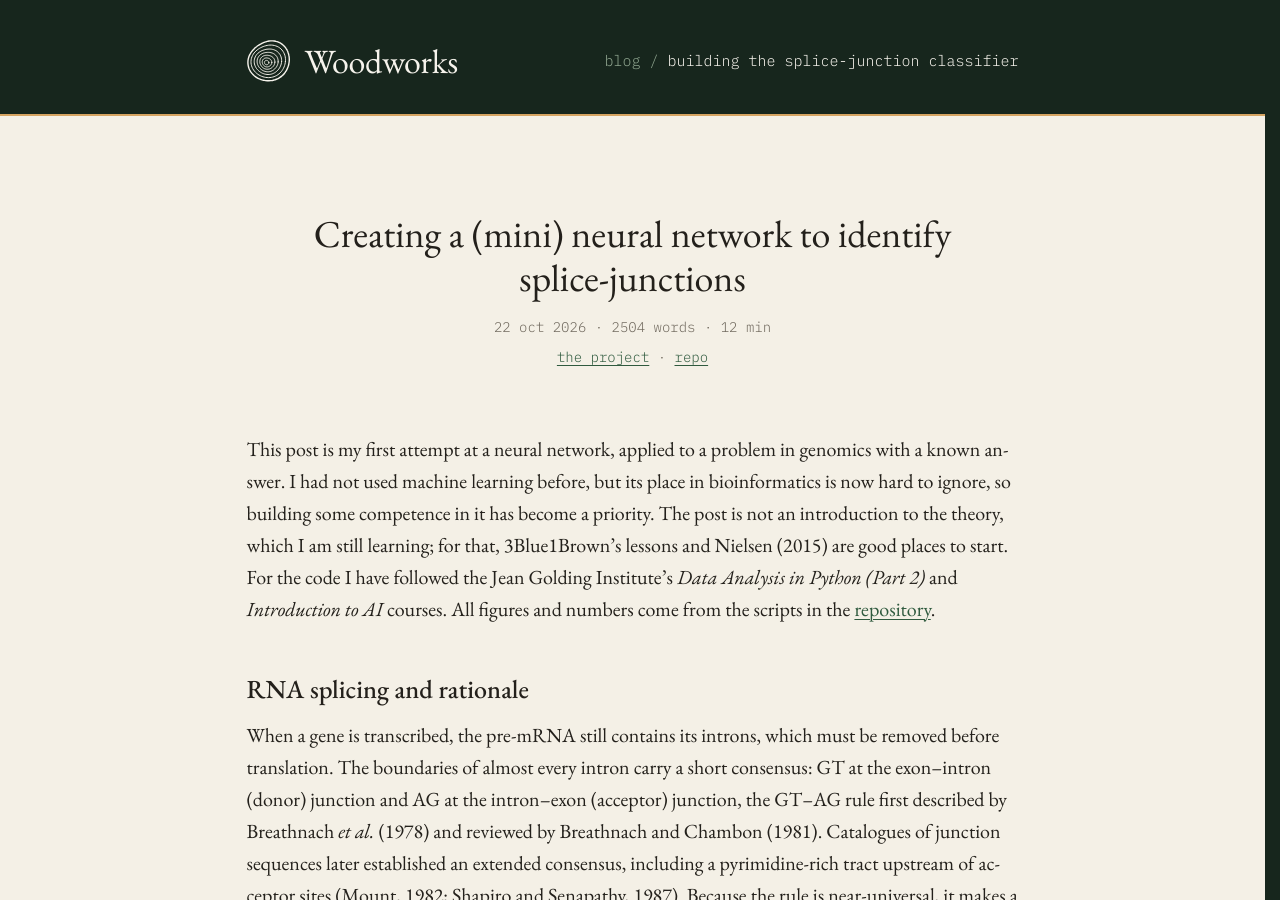
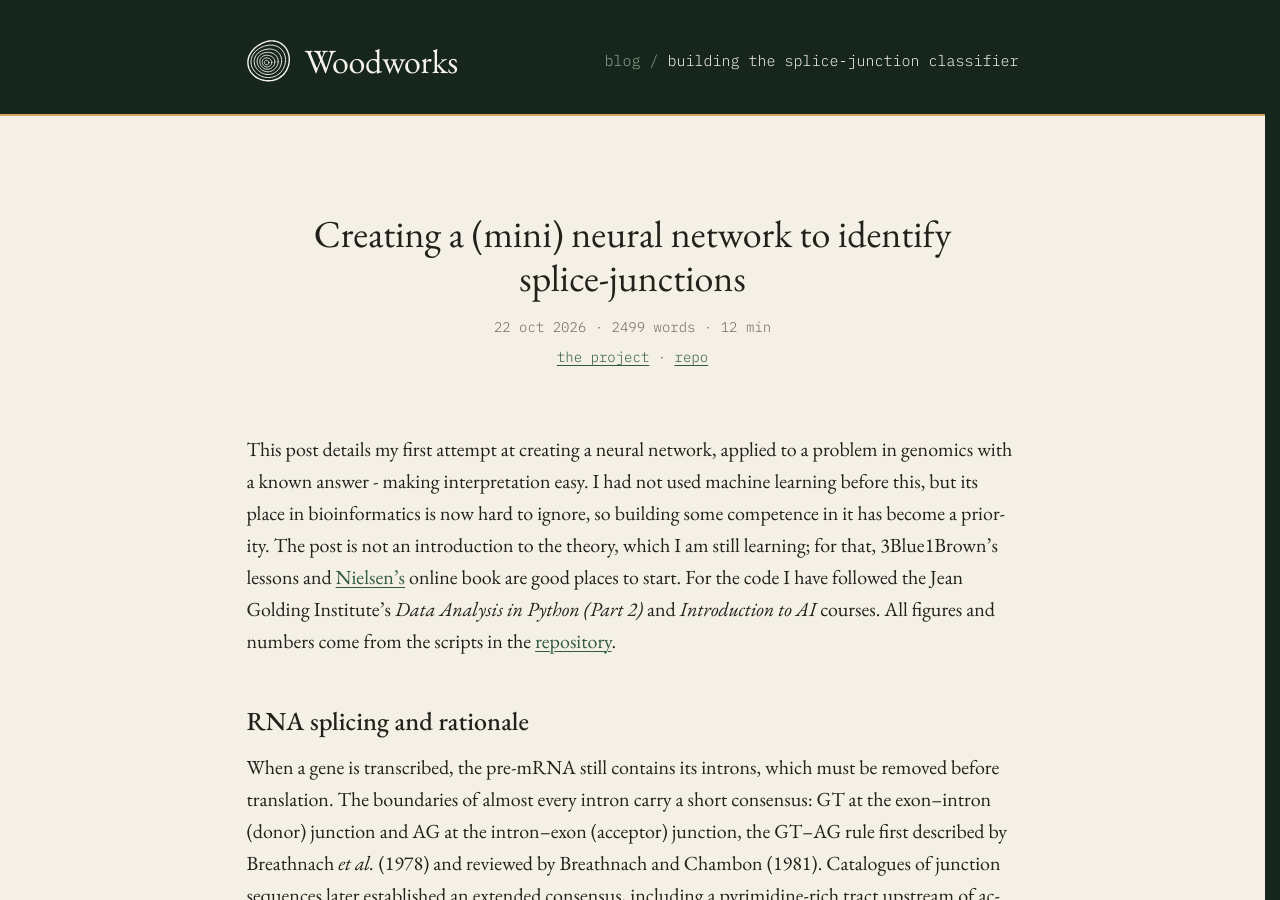
Before and after one commit to timj-wood/timj-wood.github.io, a Jekyll site: the page built from _posts/blog/2026-10-22-splice-site-neural-network.md, in a window 1280 px wide and 900 px high. Built offline with Jekyll 4.4.1, drawn with Linux system fonts in a browser that asks for light colours; some of the changed text lies outside the part shown.

Commit message:
Update 2026-10-22-splice-site-neural-network.md

```diff
--- a/_posts/blog/2026-10-22-splice-site-neural-network.md
+++ b/_posts/blog/2026-10-22-splice-site-neural-network.md
@@ -9,7 +9,7 @@ links:
   - { label: repo, url: "https://github.com/timj-wood/splice-site-nn" }
 ---
 
-This post is my first attempt at a neural network, applied to a problem in genomics with a known answer. I had not used machine learning before, but its place in bioinformatics is now hard to ignore, so building some competence in it has become a priority. The post is not an introduction to the theory, which I am still learning; for that, 3Blue1Brown's lessons and Nielsen (2015) are good places to start. For the code I have followed the Jean Golding Institute's *Data Analysis in Python (Part 2)* and *Introduction to AI* courses. All figures and numbers come from the scripts in the [repository](https://github.com/timj-wood/splice-site-nn).
+This post details my first attempt at creating a neural network, applied to a problem in genomics with a known answer - making interpretation easy. I had not used machine learning before this, but its place in bioinformatics is now hard to ignore, so building some competence in it has become a priority. The post is not an introduction to the theory, which I am still learning; for that, 3Blue1Brown's lessons and [Nielsen's](http://neuralnetworksanddeeplearning.com/) online book are good places to start. For the code I have followed the Jean Golding Institute's *Data Analysis in Python (Part 2)* and *Introduction to AI* courses. All figures and numbers come from the scripts in the [repository](https://github.com/timj-wood/splice-site-nn).
 
 ## RNA splicing and rationale
 
@@ -204,8 +204,6 @@ Mount, S. M. (1982) A catalogue of splice junction sequences. *Nucleic Acids Res
 
 Nair, V. & Hinton, G. E. (2010) Rectified linear units improve restricted Boltzmann machines. *Proceedings of the 27th International Conference on Machine Learning (ICML)*, pp. 807–814. Omnipress.
 
-Nielsen, M. A. (2015) *Neural Networks and Deep Learning*. Determination Press. [neuralnetworksanddeeplearning.com](http://neuralnetworksanddeeplearning.com/)
-
 Noordewier, M. O., Towell, G. G. & Shavlik, J. W. (1991) Training knowledge-based neural networks to recognize genes in DNA sequences. *Advances in Neural Information Processing Systems* 3, 530–536. Morgan Kaufmann. [pdf](https://proceedings.neurips.cc/paper/1990/file/8efb100a295c0c690931222ff4467bb8-Paper.pdf)
 
 Paszke, A., Gross, S., Massa, F., Lerer, A., Bradbury, J., Chanan, G., Killeen, T., Lin, Z., Gimelshein, N., Antiga, L., Desmaison, A., Köpf, A., Yang, E., DeVito, Z., Raison, M., Tejani, A., Chilamkurthy, S., Steiner, B., Fang, L., Bai, J. & Chintala, S. (2019) PyTorch: an imperative style, high-performance deep learning library. *Advances in Neural Information Processing Systems* 32, 8024–8035.
```
